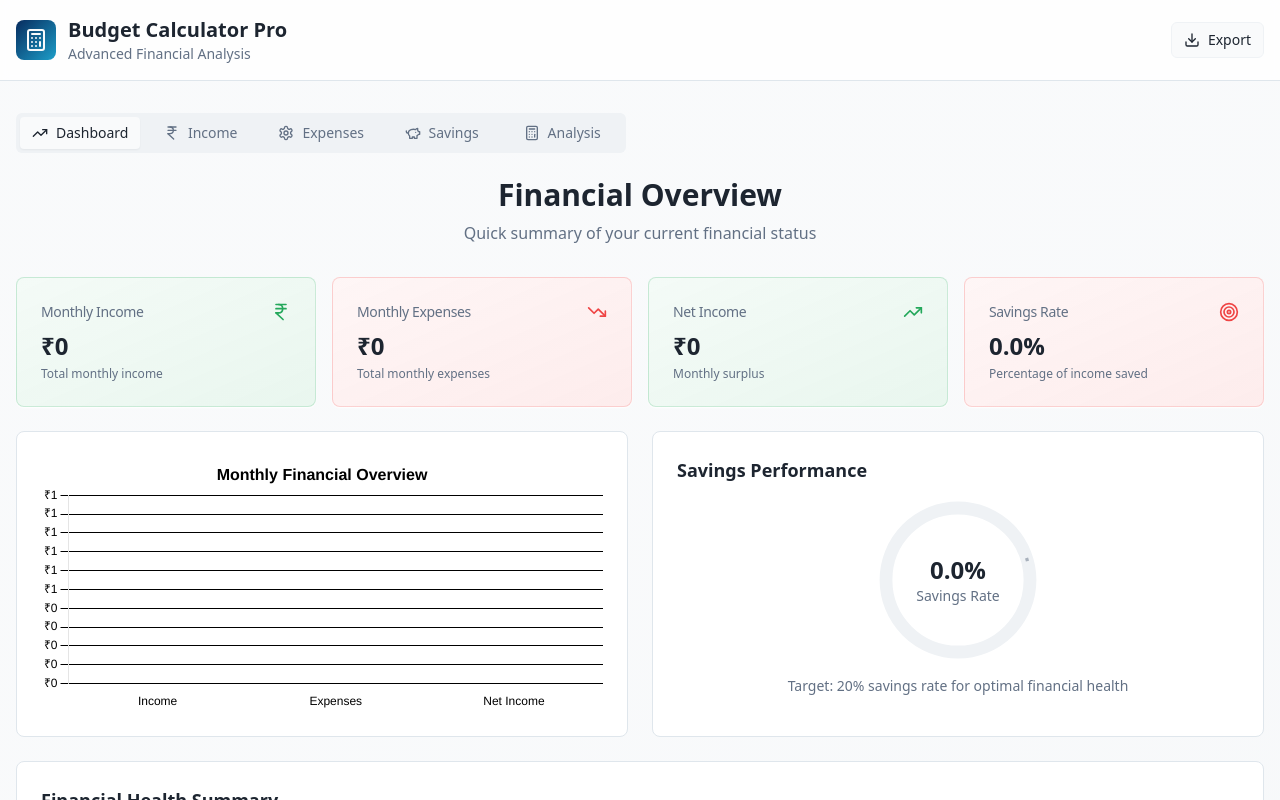
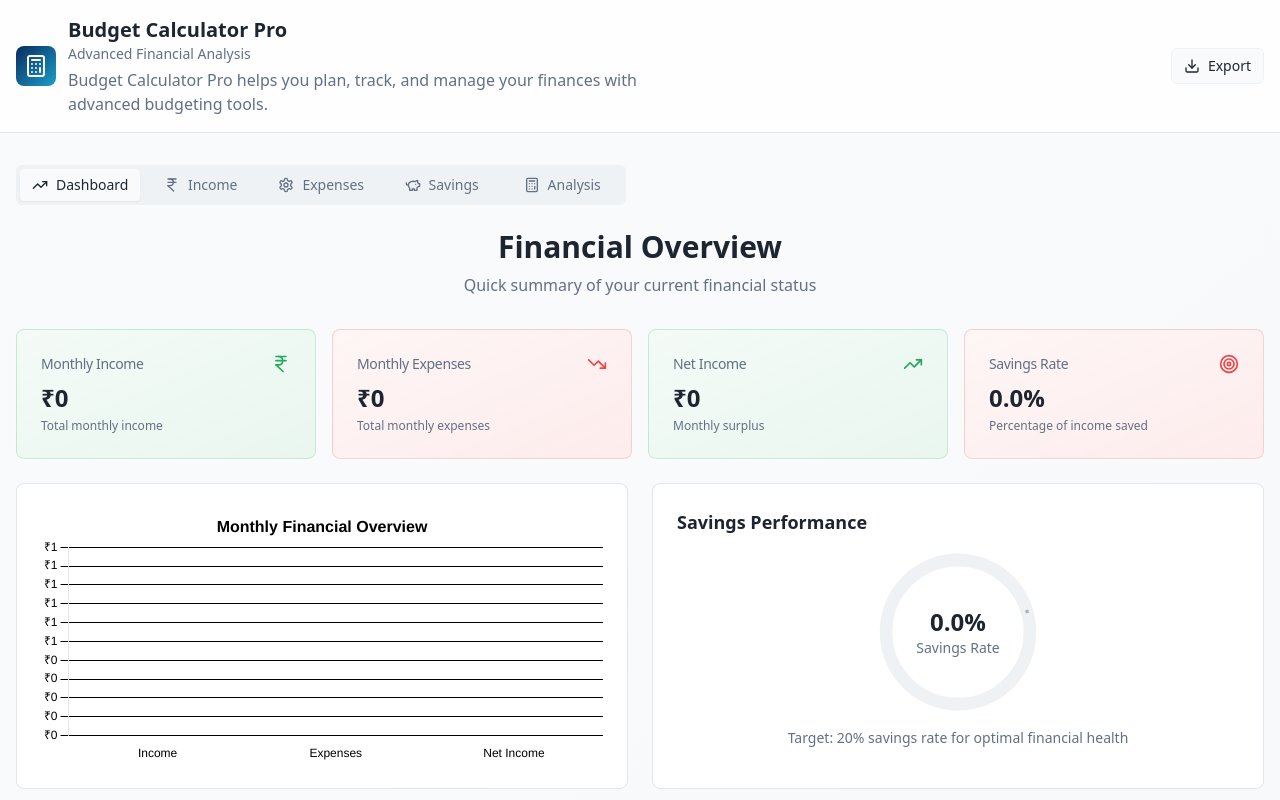
Before and after one commit to itisar-345/Budget-Calculator, a React (Vite) app: page / in a window 1280 px wide. Shown: the top 800 px of the page. Built offline with nearby package versions, Linux system fonts and the light colour scheme.

Commit message:
Update Index.tsx

```diff
--- a/src/pages/Index.tsx
+++ b/src/pages/Index.tsx
@@ -66,6 +66,9 @@ const Index = () => {
               <div>
                 <h1 className="text-xl font-bold text-foreground">Budget Calculator Pro</h1>
                 <p className="text-sm text-muted-foreground">Advanced Financial Analysis</p>
+                <p className="max-w-xl mx-auto text-muted-foreground mt-1">
+                  Budget Calculator Pro helps you plan, track, and manage your finances with advanced budgeting tools.
+                </p>
               </div>
             </div>
 
```
